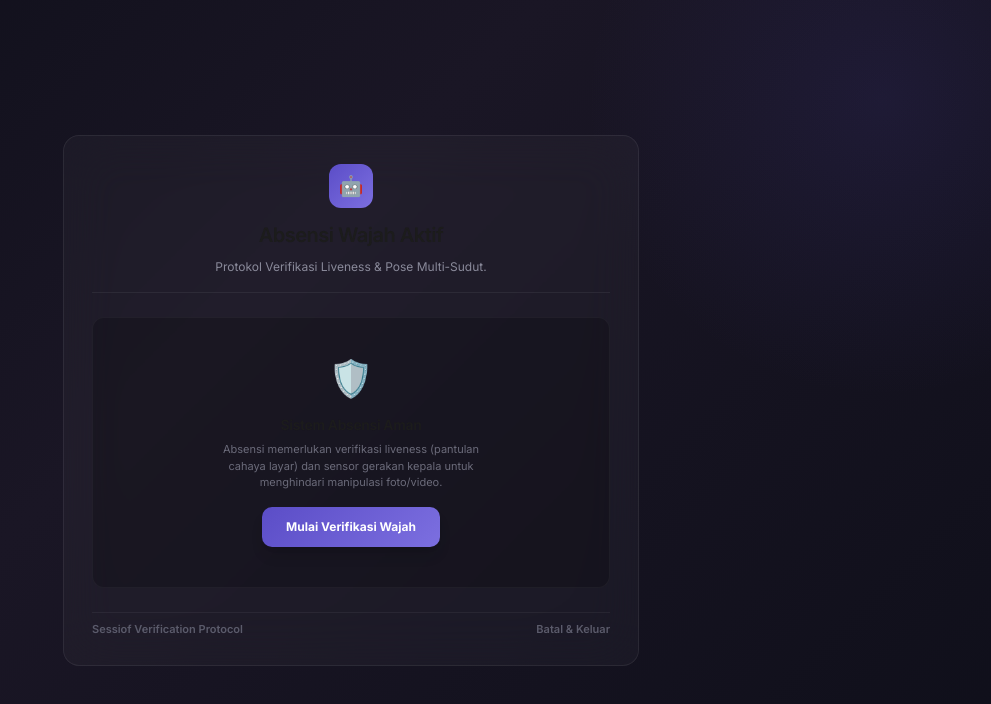
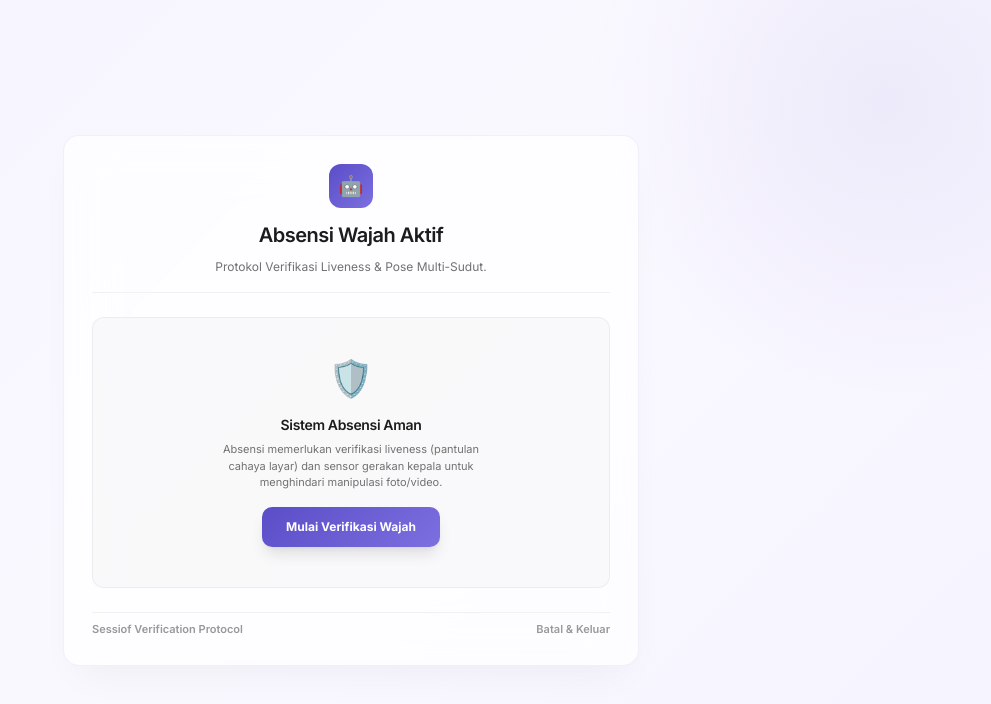
Before and after one commit to davinmaritza/sessiof, a Next.js app in the folder dashboard-web/: page /scan in a window 1280 px wide. Shown: the top 704 px of the page, without its empty margins (289-1280 px from the left). Built offline with nearby package versions, Linux system fonts and the light colour scheme.

Commit message:
style: convert scan page styling to a clean light mode theme

```diff
--- a/dashboard-web/src/app/scan/page.tsx
+++ b/dashboard-web/src/app/scan/page.tsx
@@ -305,7 +305,7 @@ export default function ScanAttendancePage() {
 
   return (
     <main className="min-h-screen flex items-center justify-center p-5 antialiased relative overflow-hidden"
-      style={{ background: 'linear-gradient(135deg, #0f0f1a 0%, #1a1625 40%, #0f0f1a 100%)' }}>
+      style={{ background: 'linear-gradient(135deg, #f5f3ff 0%, #faf8ff 50%, #f5f3ff 100%)' }}>
 
       {/* Dynamic Color Flash Overlay */}
       {flashColor && (
@@ -314,45 +314,45 @@ export default function ScanAttendancePage() {
       )}
 
       <div className="absolute top-[-25%] right-[-15%] w-[600px] h-[600px] rounded-full pointer-events-none"
-        style={{ background: 'radial-gradient(circle, rgba(91,77,199,0.12) 0%, transparent 70%)' }} />
+        style={{ background: 'radial-gradient(circle, rgba(91,77,199,0.08) 0%, transparent 70%)' }} />
 
       <div className="max-w-xl w-full rounded-2xl p-7 space-y-6 animate-scale-in relative z-10"
-        style={{ background: 'rgba(255,255,255,0.03)', border: '1px solid rgba(255,255,255,0.07)', backdropFilter: 'blur(25px)' }}>
+        style={{ background: 'rgba(255, 255, 255, 0.75)', border: '1px solid rgba(91, 77, 199, 0.08)', backdropFilter: 'blur(25px)', boxShadow: '0 20px 40px -15px rgba(0, 0, 0, 0.05)' }}>
 
         {/* Header */}
-        <div className="text-center space-y-2 pb-4" style={{ borderBottom: '1px solid rgba(255,255,255,0.06)' }}>
+        <div className="text-center space-y-2 pb-4" style={{ borderBottom: '1px solid rgba(0,0,0,0.05)' }}>
           <div className="mx-auto h-11 w-11 rounded-xl flex items-center justify-center mb-3"
             style={{ background: 'linear-gradient(135deg, #5b4dc7, #7c6fe0)' }}>
-            <span className="text-xl">🤖</span>
+            <span className="text-xl text-white">🤖</span>
           </div>
-          <h1 className="text-[20px] font-black text-white tracking-tight">Absensi Wajah Aktif</h1>
-          <p className="text-[12px] text-[#8a8a9a]">Protokol Verifikasi Liveness & Pose Multi-Sudut.</p>
+          <h1 className="text-[20px] font-black text-slate-900 tracking-tight">Absensi Wajah Aktif</h1>
+          <p className="text-[12px] text-slate-500">Protokol Verifikasi Liveness & Pose Multi-Sudut.</p>
         </div>
 
         {/* Status Indicator */}
         {status && (
-          <div className="text-[#9b91e8] bg-[#9b91e8]/5 border border-[#9b91e8]/15 rounded-xl p-3 text-[12px] text-center font-medium animate-slide-up">
+          <div className="text-[#5b4dc7] bg-[#5b4dc7]/5 border border-[#5b4dc7]/15 rounded-xl p-3 text-[12px] text-center font-semibold animate-slide-up">
             {status}
           </div>
         )}
 
         {/* Error Feedback */}
         {errorMsg && (
-          <div className="text-red-400 bg-red-500/5 border border-red-500/15 rounded-xl p-3.5 text-[12px] text-center font-semibold animate-shake">
+          <div className="text-red-600 bg-red-500/5 border border-red-500/15 rounded-xl p-3.5 text-[12px] text-center font-semibold animate-shake">
             ⚠️ {errorMsg}
           </div>
         )}
 
         {/* Content Box */}
         <div className="flex flex-col items-center justify-center rounded-xl p-4 min-h-[250px] relative overflow-hidden"
-          style={{ background: 'rgba(0,0,0,0.2)', border: '1px solid rgba(255,255,255,0.04)' }}>
+          style={{ background: 'rgba(0,0,0,0.02)', border: '1px solid rgba(0,0,0,0.05)' }}>
 
           {challengeStep === -1 && (
             <div className="text-center space-y-4 py-6">
               <span className="text-4xl block">🛡️</span>
               <div className="space-y-1.5">
-                <h3 className="text-[14px] font-bold text-white">Sistem Absensi Aman</h3>
-                <p className="text-[11px] text-[#6b6b7a] max-w-[280px] mx-auto">
+                <h3 className="text-[14px] font-bold text-slate-800">Sistem Absensi Aman</h3>
+                <p className="text-[11px] text-slate-500 max-w-[280px] mx-auto">
                   Absensi memerlukan verifikasi liveness (pantulan cahaya layar) dan sensor gerakan kepala untuk menghindari manipulasi foto/video.
                 </p>
               </div>
@@ -368,7 +368,7 @@ export default function ScanAttendancePage() {
             <div className="w-full flex flex-col items-center gap-4">
               {/* Webcam frame */}
               <div className="relative w-full max-w-[420px] aspect-square rounded-2xl overflow-hidden bg-black shadow-inner"
-                style={{ border: '2px solid rgba(255,255,255,0.08)' }}>
+                style={{ border: '2px solid rgba(91,77,199,0.1)' }}>
                 <video ref={videoRef} autoPlay playsInline className="w-full h-full object-cover scale-x-[-1]" />
 
                 {/* Direction Guide Overlay */}
@@ -413,7 +413,7 @@ export default function ScanAttendancePage() {
 
               {/* Action Prompt or Instruction */}
               <div className="text-center space-y-3 w-full">
-                <p className="text-[13px] font-black text-white leading-snug">
+                <p className="text-[13px] font-black text-slate-800 leading-snug">
                   {challengeStep === 0 && 'Hadap Depan: Posisikan wajah Anda lurus ke kamera'}
                   {challengeStep === 1 && `Tantangan Liveness: Menguji pantulan warna (${flashColorName.toUpperCase()})`}
                   {challengeStep === 2 && 'Hadap Kiri: Putar kepala Anda ke KIRI (45 derajat)'}
@@ -453,18 +453,18 @@ export default function ScanAttendancePage() {
 
           {challengeStep === 5 && studentInfo && (
             <div className="text-center space-y-4 py-4 w-full animate-fade-in">
-              <div className="h-16 w-16 bg-emerald-500/10 border border-emerald-500/30 rounded-full flex items-center justify-center mx-auto text-emerald-400 text-3xl">
+              <div className="h-16 w-16 bg-emerald-50 border border-emerald-250 rounded-full flex items-center justify-center mx-auto text-emerald-600 text-3xl">
                 ✓
               </div>
               <div className="space-y-1.5">
-                <span className="text-[10px] font-black text-emerald-400 bg-emerald-500/10 px-3 py-1 rounded-full uppercase tracking-wider">
+                <span className="text-[10px] font-black text-emerald-600 bg-emerald-50 border border-emerald-100 px-3 py-1 rounded-full uppercase tracking-wider">
                   {studentInfo.is_duplicate ? 'Sudah Absen' : 'Absen Berhasil'}
                 </span>
-                <h3 className="text-lg font-black text-white tracking-tight mt-2">{studentInfo.name}</h3>
-                <p className="text-[12px] text-[#8a8a9a] font-medium leading-relaxed">
+                <h3 className="text-lg font-black text-slate-900 tracking-tight mt-2">{studentInfo.name}</h3>
+                <p className="text-[12px] text-slate-600 font-medium leading-relaxed">
                   Kelas {studentInfo.class_name} | No Absen {studentInfo.absent_no}
                 </p>
-                <p className="text-[11px] text-[#6b6b7a]">
+                <p className="text-[11px] text-slate-500">
                   Absen dicatat pada pukul {new Date().toLocaleTimeString('id-ID', { hour: '2-digit', minute: '2-digit', second: '2-digit' })}
                 </p>
               </div>
@@ -473,8 +473,8 @@ export default function ScanAttendancePage() {
                 <button onClick={() => {
                   setChallengeStep(-1);
                   setStudentInfo(null);
-                }} className="text-[#8a8a9a] hover:text-white text-xs font-bold px-5 py-2.5 rounded-xl transition-all cursor-pointer"
-                  style={{ background: 'rgba(255,255,255,0.04)', border: '1px solid rgba(255,255,255,0.08)' }}>
+                }} className="text-slate-500 hover:text-slate-700 text-xs font-bold px-5 py-2.5 rounded-xl transition-all cursor-pointer"
+                  style={{ background: 'rgba(0,0,0,0.03)', border: '1px solid rgba(0,0,0,0.06)' }}>
                   Absen Kembali
                 </button>
                 <button onClick={() => router.push('/')}
@@ -489,10 +489,10 @@ export default function ScanAttendancePage() {
 
         <canvas ref={canvasRef} className="hidden" />
 
-        <div className="pt-2 flex justify-between items-center text-[11px] text-[#5b5b6b] font-semibold"
-          style={{ borderTop: '1px solid rgba(255,255,255,0.05)' }}>
+        <div className="pt-2 flex justify-between items-center text-[11px] text-slate-400 font-semibold"
+          style={{ borderTop: '1px solid rgba(0,0,0,0.05)' }}>
           <span>Sessiof Verification Protocol</span>
-          <button onClick={() => router.push('/')} className="hover:text-white transition-colors cursor-pointer">
+          <button onClick={() => router.push('/')} className="hover:text-slate-700 transition-colors cursor-pointer">
             Batal & Keluar
           </button>
         </div>
```
